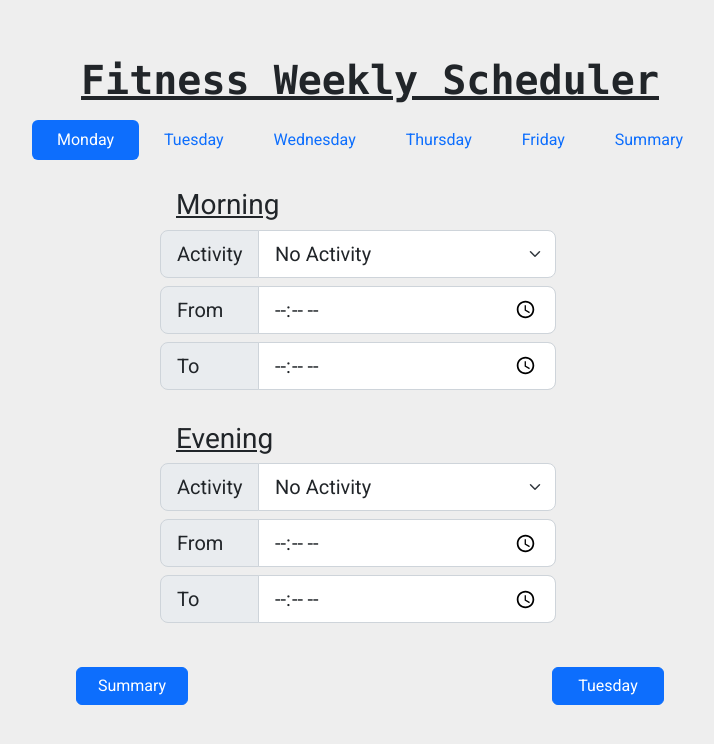
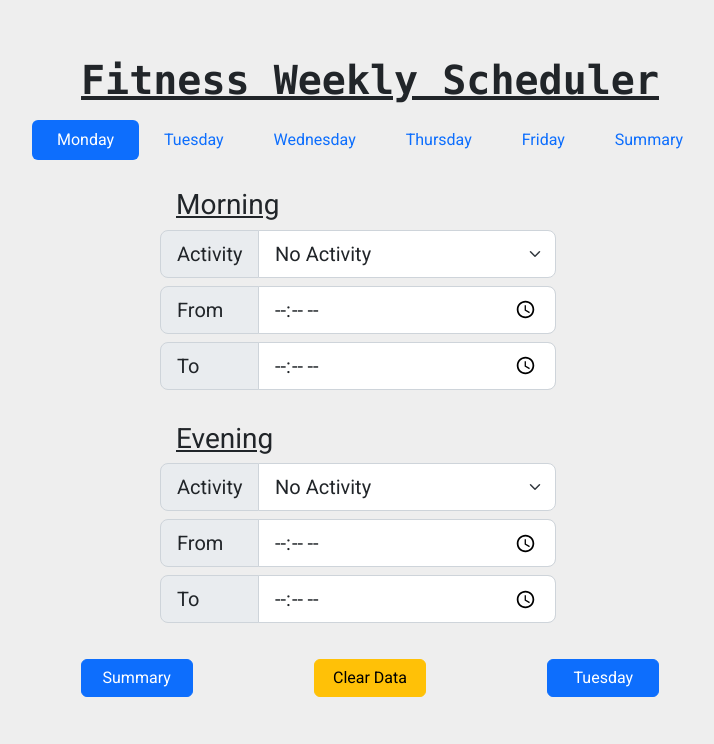
Before and after one commit to darkresq14/AFitnessWeeklyScheduler, an Angular app: page /#/Day/Monday in a window 1280 px wide. Shown: the top 744 px of the page, without its empty margins (270-984 px from the left). Built offline with nearby package versions, Linux system fonts and the light colour scheme.

Commit message:
added clear data button and subscriptions to summary and activity

```diff
--- a/src/app/app.component.html
+++ b/src/app/app.component.html
@@ -11,7 +11,7 @@
   <div class="row">
     <div class="col-md-12">
       <app-header></app-header>
-      <div class="row">
+      <div class="row" style="min-height: 400px">
         <div class="col-md-12">
           <router-outlet></router-outlet>
         </div>
--- a/src/app/components/activity/activity.component.ts
+++ b/src/app/components/activity/activity.component.ts
@@ -4,7 +4,6 @@ import {
   Input,
   OnDestroy,
   OnInit,
-  Output,
   ViewChild,
 } from '@angular/core';
 import {
@@ -35,6 +34,7 @@ export class ActivityComponent implements OnInit, OnDestroy {
   isSubmitted = false;
 
   formSubscription: Subscription;
+  activitySubscription: Subscription;
 
   activityDay: WEEKDAYS;
   activityOptions = ACTIVITY_OPTIONS;
@@ -56,6 +56,11 @@ export class ActivityComponent implements OnInit, OnDestroy {
       this.activityDay = params['day'];
       this.initForm();
     });
+
+    this.activitySubscription =
+      this.activityService.activitiesChanged.subscribe(() => {
+        this.initForm();
+      });
 
     this.formSubscription = this.activityForm.valueChanges.subscribe(
       (value) => {
@@ -201,5 +206,6 @@ export class ActivityComponent implements OnInit, OnDestroy {
 
   ngOnDestroy(): void {
     this.formSubscription.unsubscribe();
+    this.activitySubscription.unsubscribe();
   }
 }
--- a/src/app/components/activity/activity.service.ts
+++ b/src/app/components/activity/activity.service.ts
@@ -1,5 +1,5 @@
 import { Injectable } from '@angular/core';
-import { Subject } from 'rxjs';
+import { BehaviorSubject } from 'rxjs';
 import { DAYPERIOD, KCAL_PER_MINUTE, WEEKDAYS } from 'src/app/constants';
 import { Activity } from './activity.model';
 
@@ -9,7 +9,7 @@ import { Activity } from './activity.model';
 export class ActivityService {
   private activities: Activity[] = [];
 
-  activitiesChanged = new Subject<Activity[]>();
+  activitiesChanged = new BehaviorSubject<Activity[]>([]);
 
   constructor() {}
 
@@ -21,7 +21,7 @@ export class ActivityService {
     return this.activities.slice();
   }
 
-  setActivities(activities: Activity[]): void {
+  setActivities(activities: Activity[]) {
     this.activities = activities;
     this.triggerActivitiesChanged();
   }
--- a/src/app/components/footer/footer.component.html
+++ b/src/app/components/footer/footer.component.html
@@ -1,8 +1,9 @@
-<div class="row m-3">
-  <div class="col-6">
+<div class="row my-2">
+  <div class="col-4">
+    <div class="row">
       <button
         *ngIf="prevUrl !== 'Summary'"
-      class="btn btn-primary mx-3"
+        class="btn btn-primary mx-auto"
         style="width: 7em"
         [routerLink]="['/Day/', prevUrl]"
       >
@@ -10,17 +11,30 @@
       </button>
       <button
         *ngIf="prevUrl === 'Summary'"
-      class="btn btn-primary mx-3"
+        class="btn btn-primary mx-auto"
         style="width: 7em"
         [routerLink]="['/Summary']"
       >
         {{ prevUrl }}
       </button>
     </div>
-  <div class="col-6">
+  </div>
+  <div class="col-4">
+    <div class="row">
+      <button
+        class="btn btn-warning mx-auto"
+        style="width: 7em"
+        (click)="clearData()"
+      >
+        Clear Data
+      </button>
+    </div>
+  </div>
+  <div class="col-4">
+    <div class="row">
       <button
         *ngIf="nextUrl !== 'Summary'"
-      class="btn btn-primary float-end mx-3"
+        class="btn btn-primary mx-auto"
         style="width: 7em"
         [routerLink]="['/Day/', nextUrl]"
       >
@@ -28,7 +42,7 @@
       </button>
       <button
         *ngIf="nextUrl === 'Summary'"
-      class="btn btn-primary float-end mx-3"
+        class="btn btn-primary mx-auto"
         style="width: 7em"
         [routerLink]="['/Summary']"
       >
@@ -36,3 +50,4 @@
       </button>
     </div>
   </div>
+</div>
--- a/src/app/components/footer/footer.component.ts
+++ b/src/app/components/footer/footer.component.ts
@@ -2,6 +2,8 @@ import { Component, OnInit } from '@angular/core';
 import { ActivatedRoute, NavigationEnd, Params, Router } from '@angular/router';
 import { filter } from 'rxjs';
 import { LINKS } from 'src/app/constants';
+import { LocalService } from 'src/app/helpers/local.service';
+import { ActivityService } from '../activity/activity.service';
 
 @Component({
   selector: 'app-footer',
@@ -13,7 +15,11 @@ export class FooterComponent implements OnInit {
   prevUrl: string = 'Summary';
   nextUrl: string = 'Tuesday';
 
-  constructor(private router: Router) {}
+  constructor(
+    private router: Router,
+    private local: LocalService,
+    private activityService: ActivityService
+  ) {}
 
   ngOnInit(): void {
     this.router.events
@@ -31,10 +37,18 @@ export class FooterComponent implements OnInit {
         } else if (indexOfactive === LINKS.length - 1) {
           this.prevUrl = LINKS[indexOfactive - 1];
           this.nextUrl = LINKS[0];
+        } else if (this.activeUrl === '404') {
+          this.prevUrl = LINKS[0];
+          this.nextUrl = LINKS[LINKS.length - 1];
         } else {
           this.prevUrl = LINKS[indexOfactive - 1];
           this.nextUrl = LINKS[indexOfactive + 1];
         }
       });
   }
+
+  clearData() {
+    this.local.removeData('activities');
+    this.activityService.setActivities([]);
+  }
 }
--- a/src/app/pages/summary/summary.component.ts
+++ b/src/app/pages/summary/summary.component.ts
@@ -1,4 +1,5 @@
-import { Component, OnInit } from '@angular/core';
+import { Component, OnDestroy, OnInit } from '@angular/core';
+import { Subscription } from 'rxjs';
 import { ActivityService } from 'src/app/components/activity/activity.service';
 import { DAYPERIOD, WEEKDAYS } from 'src/app/constants';
 
@@ -7,22 +8,31 @@ import { DAYPERIOD, WEEKDAYS } from 'src/app/constants';
   templateUrl: './summary.component.html',
   styleUrls: ['./summary.component.css'],
 })
-export class SummaryComponent implements OnInit {
+export class SummaryComponent implements OnInit, OnDestroy {
   listOfActivities = [];
   totalKCal = 0;
   totalDurationInMinutes = 0;
   totalDuration = '';
+  activitySubscription: Subscription;
 
   constructor(private activityService: ActivityService) {}
 
   ngOnInit(): void {
+    this.activitySubscription =
+      this.activityService.activitiesChanged.subscribe(() => {
+        this.initPage();
+      });
+  }
+
+  initPage() {
+    this.listOfActivities = [];
     for (let day in WEEKDAYS) {
       for (let period in DAYPERIOD) {
         const newActivity = this.activityService.getActivityByDayAndPeriod(
           WEEKDAYS[day],
           DAYPERIOD[period]
         );
-        if (newActivity) {
+        if (newActivity && newActivity.fromTime && newActivity.toTime) {
           this.listOfActivities.push({
             day: newActivity.day,
             timeOfDay: newActivity.timeOfDay,
@@ -85,4 +95,8 @@ export class SummaryComponent implements OnInit {
     const kCal = durationInMinutes * this.activityService.getKCal(activityType);
     return kCal;
   }
+
+  ngOnDestroy(): void {
+    this.activitySubscription.unsubscribe();
+  }
 }
```
Lines whose indentation alone changed are shown as unchanged.
